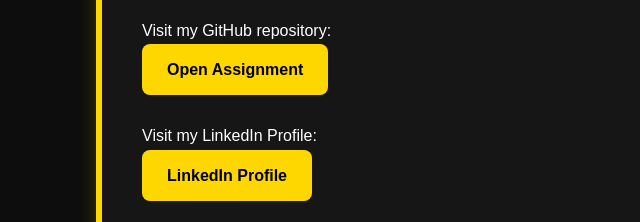
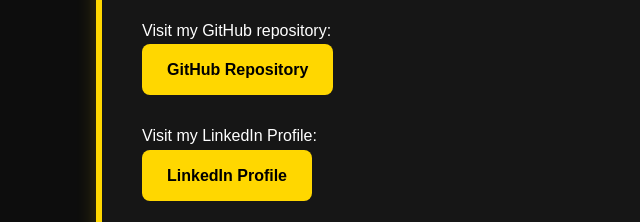
Before and after one commit to abrahamkatamani2002-png/data-communication-assignment, a plain HTML site: page resources.html in a window 1280 px wide. Shown: the part 1140-1362 px from the top of the page, 0-640 px from the left. Drawn offline with Linux system fonts and the light colour scheme.

Commit message:
Update resources.html

```diff
--- a/resources.html
+++ b/resources.html
@@ -58,10 +58,10 @@
             Visit my GitHub repository:
         </p>
 
-       <a href="assignment data comm/assignment.pdf"
+       <a href="https://github.com/abrahamkatamani2002-png/Data-Communication-Assignment"
    target="_blank"
    class="btn">
-   Open Assignment
+   GitHub Repository
 </a>
 
         <br><br>
```
